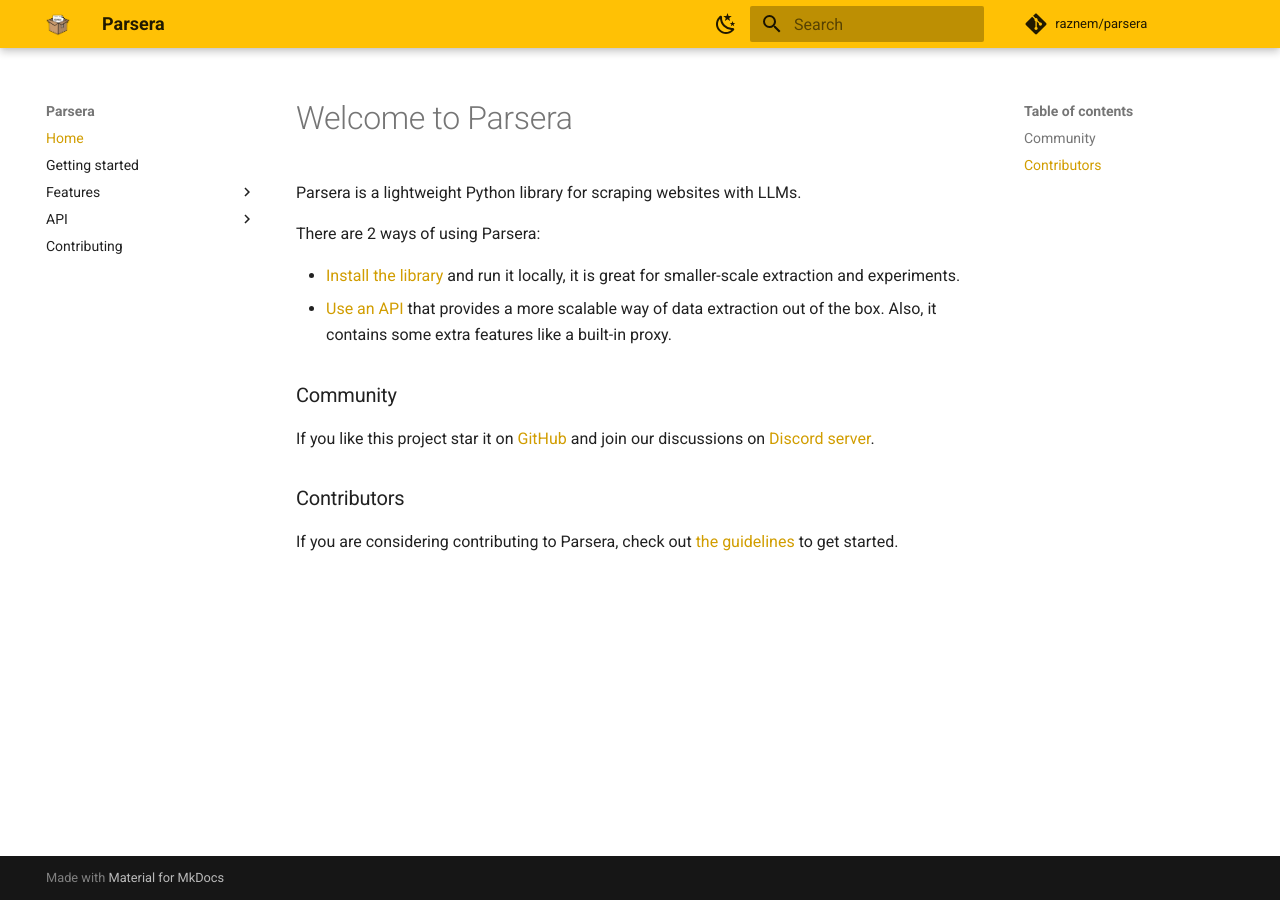
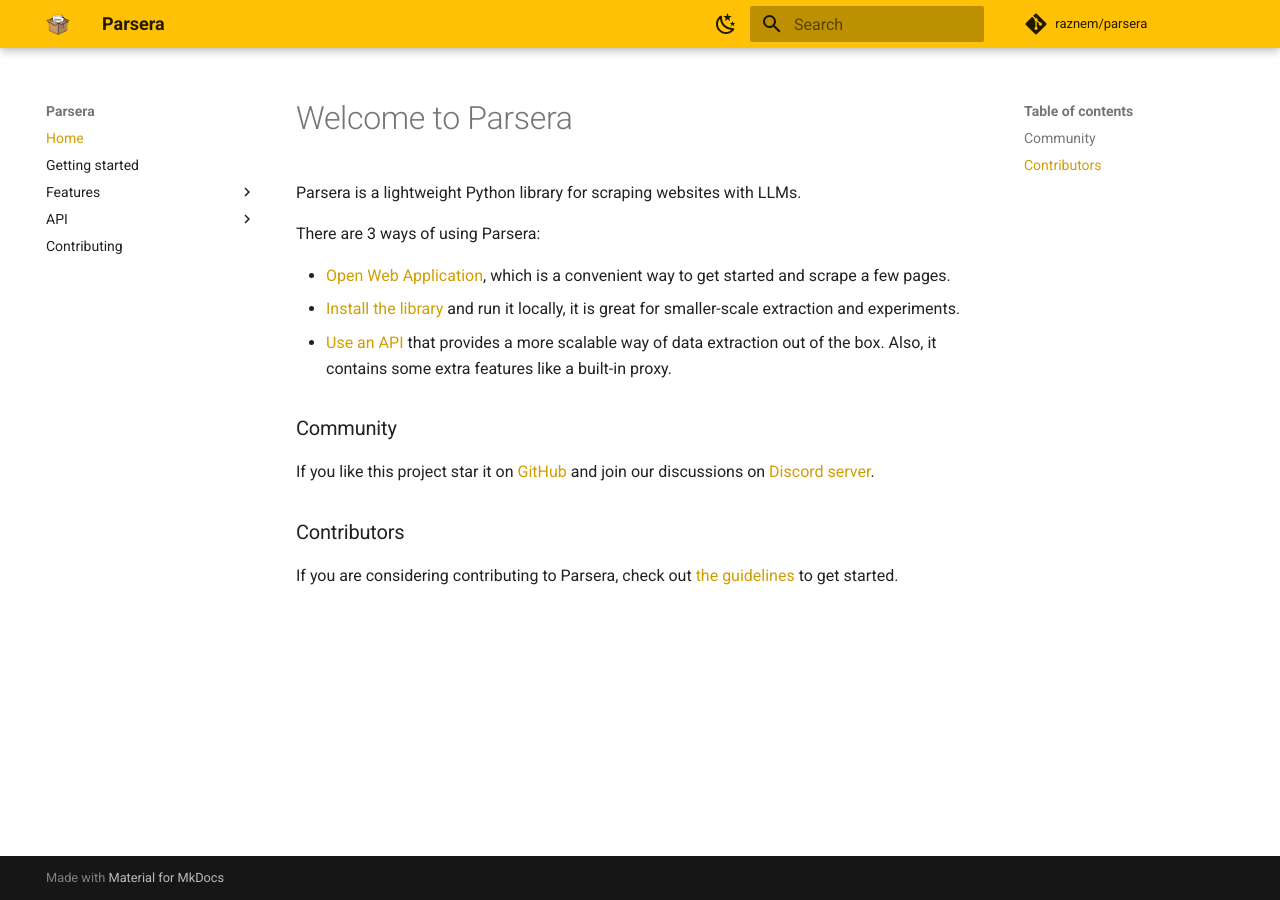
Before and after one commit to raznem/parsera, an MkDocs documentation site: the page built from docs/index.md, in a window 1280 px wide. Built offline with MkDocs 1.6.1 and Material for MkDocs 9.7.7, drawn with Linux system fonts in a browser that asks for light colours; comment, search, counter and statistics services are not loaded.

Commit message:
Doc index page update

```diff
--- a/docs/index.md
+++ b/docs/index.md
@@ -2,8 +2,9 @@
 
 Parsera is a lightweight Python library for scraping websites with LLMs.
 
-There are 2 ways of using Parsera:
+There are 3 ways of using Parsera:
 
+- [Open Web Application](https://parsera.org), which is a convenient way to get started and scrape a few pages.
 - [Install the library](getting-started.md) and run it locally, it is great for smaller-scale extraction and experiments.
 - [Use an API](api/getting-started.md) that provides a more scalable way of data extraction out of the box. Also, it contains some extra features like a built-in proxy.
 
```
